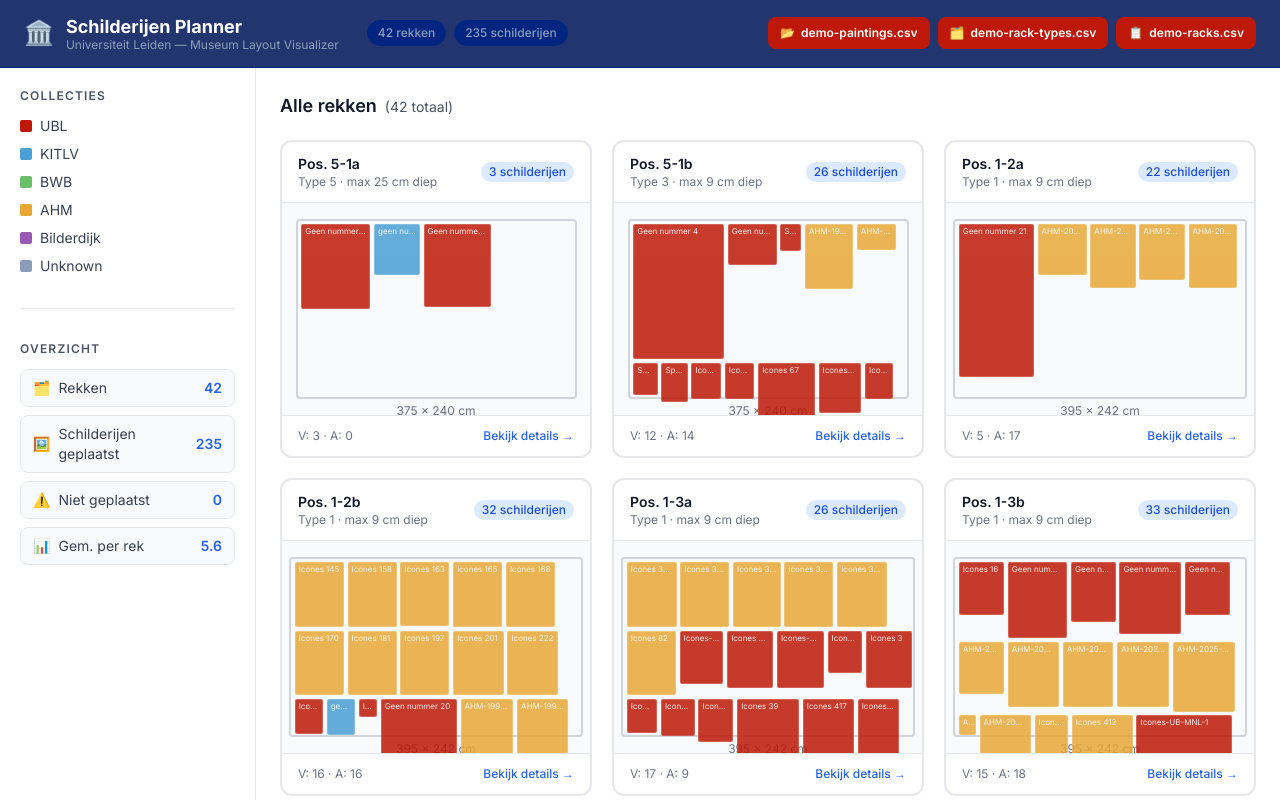
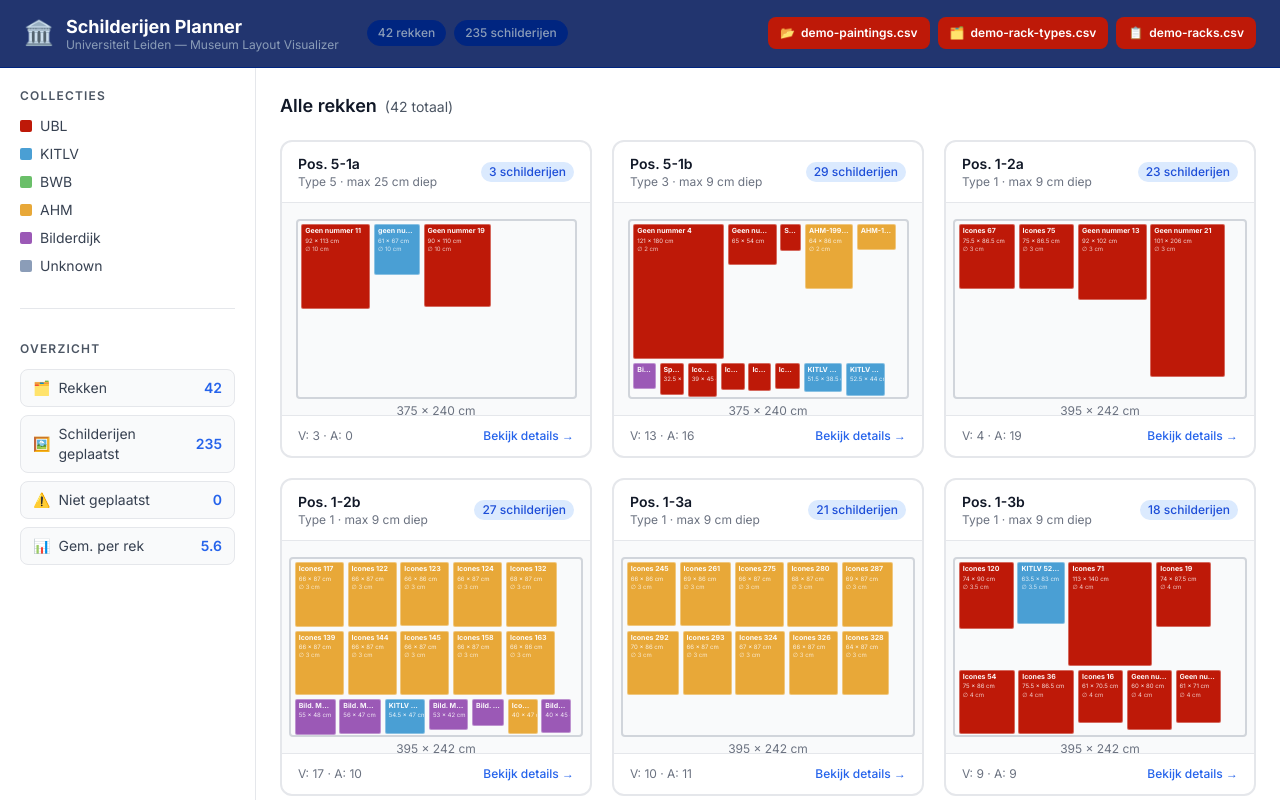
Before and after one commit to ublrama/ubl-painting-layout-visualizer, a React (Vite) app: page / in a window 1280 px wide. Shown: the top 800 px of the page. Built offline with nearby package versions, Linux system fonts and the light colour scheme.

Commit message:
feat: enhance painting visualization with improved layout and dimensions

```diff
--- a/src/components/PaintingRect.tsx
+++ b/src/components/PaintingRect.tsx
@@ -1,87 +1,87 @@
-import { useState } from 'react';
-import type { CSSProperties, RefObject, MouseEvent } from 'react';
+import type { CSSProperties } from 'react';
 import type { PlacedPainting } from '../types';
 import { COLLECTION_COLORS } from '../constants';
-import { Tooltip } from './Tooltip';
 
 interface PaintingRectProps {
   painting: PlacedPainting;
   scale: number;
-  containerRef?: RefObject<HTMLDivElement | null>;
 }
 
-export function PaintingRect({ painting, scale, containerRef }: PaintingRectProps) {
-  const [tooltipPos, setTooltipPos] = useState<{ x: number; y: number } | null>(null);
-
+export function PaintingRect({ painting, scale }: PaintingRectProps) {
   const collection = painting.collection;
   const color = COLLECTION_COLORS[collection] ?? COLLECTION_COLORS['Unknown'];
 
+  const pxWidth  = painting.width  * scale;
+  const pxHeight = painting.height * scale;
+
+  // Adaptive font size: readable at high zoom, tiny-but-present at low zoom
+  const fontSize     = Math.max(7, Math.min(11, scale * 4.5));
+  const subFontSize  = Math.max(6, fontSize - 1);
+
   const style: CSSProperties = {
     position: 'absolute',
-    left: painting.x * scale,
-    top: painting.y * scale,
-    width: painting.width * scale,
-    height: painting.height * scale,
+    left:   painting.x * scale,
+    top:    painting.y * scale,
+    width:  pxWidth,
+    height: pxHeight,
     backgroundColor: color,
-    opacity: 0.85,
-    border: '1px solid rgba(255,255,255,0.2)',
+    border: '1px solid rgba(255,255,255,0.35)',
     borderRadius: 2,
     overflow: 'hidden',
-    cursor: 'crosshair',
     boxSizing: 'border-box',
+    display: 'flex',
+    flexDirection: 'column',
+    justifyContent: 'flex-start',
+    padding: '2px 3px',
+    gap: 1,
   };
 
-  function handleMouseMove(e: MouseEvent<HTMLDivElement>) {
-    const container = containerRef?.current;
-    if (container) {
-      const rect = container.getBoundingClientRect();
-      setTooltipPos({ x: e.clientX - rect.left, y: e.clientY - rect.top });
-    } else {
-      setTooltipPos({ x: e.nativeEvent.offsetX, y: e.nativeEvent.offsetY });
-    }
-  }
-
   return (
-    <div
-      style={style}
-      onMouseEnter={(e) => {
-        const container = containerRef?.current;
-        if (container) {
-          const rect = container.getBoundingClientRect();
-          setTooltipPos({ x: e.clientX - rect.left, y: e.clientY - rect.top });
-        } else {
-          setTooltipPos({ x: e.nativeEvent.offsetX, y: e.nativeEvent.offsetY });
-        }
-      }}
-      onMouseMove={handleMouseMove}
-      onMouseLeave={() => setTooltipPos(null)}
-    >
-      {/* Label */}
+    <div style={style}>
+      {/* Signatuur — always shown */}
       <span
         style={{
-          display: 'block',
-          padding: '2px 3px',
-          fontSize: Math.max(8, scale * 5),
-          color: 'rgba(255,255,255,0.9)',
+          fontSize,
+          fontWeight: 700,
+          color: 'rgba(255,255,255,0.95)',
           lineHeight: 1.2,
-          userSelect: 'none',
           overflow: 'hidden',
           textOverflow: 'ellipsis',
           whiteSpace: 'nowrap',
+          userSelect: 'none',
         }}
       >
         {painting.signatuur}
       </span>
 
-      {/* Tooltip */}
-      {tooltipPos && (
-        <Tooltip
-          painting={painting}
-          color={color}
-          collection={collection}
-          x={tooltipPos.x - painting.x * scale}
-          y={tooltipPos.y - painting.y * scale}
-        />
+      {/* Dimensions — shown when there's enough vertical space */}
+      {pxHeight >= 28 && (
+        <span
+          style={{
+            fontSize: subFontSize,
+            color: 'rgba(255,255,255,0.85)',
+            lineHeight: 1.2,
+            whiteSpace: 'nowrap',
+            userSelect: 'none',
+          }}
+        >
+          {painting.width} × {painting.height} cm
+        </span>
+      )}
+
+      {/* Depth — shown only when there's ample space */}
+      {pxHeight >= 44 && painting.depth > 0 && (
+        <span
+          style={{
+            fontSize: subFontSize,
+            color: 'rgba(255,255,255,0.75)',
+            lineHeight: 1.2,
+            whiteSpace: 'nowrap',
+            userSelect: 'none',
+          }}
+        >
+          ∅ {painting.depth} cm
+        </span>
       )}
     </div>
   );
--- a/src/components/RackCanvas.tsx
+++ b/src/components/RackCanvas.tsx
@@ -27,7 +27,7 @@ export function RackCanvas({ rack, side, scale }: RackCanvasProps) {
           backgroundColor: '#f9fafb',
           border: '2px solid #d1d5db',
           borderRadius: 4,
-          overflow: 'visible',
+          overflow: 'hidden',
           flexShrink: 0,
         }}
       >
@@ -36,7 +36,6 @@ export function RackCanvas({ rack, side, scale }: RackCanvasProps) {
             key={p.signatuur}
             painting={p}
             scale={scale}
-            containerRef={containerRef}
           />
         ))}
       </div>
--- a/src/utils/assignPaintingsToRacks.ts
+++ b/src/utils/assignPaintingsToRacks.ts
@@ -18,8 +18,11 @@ function tryPlace(
   rackWidth: number,
   rackHeight: number,
 ): boolean {
-  // Try current shelf first
-  if (shelfState.currentX + painting.width + PADDING <= rackWidth) {
+  // Try current shelf first — must fit both horizontally and vertically within the rack
+  if (
+    shelfState.currentX + painting.width + PADDING <= rackWidth &&
+    shelfState.currentY + painting.height + PADDING <= rackHeight
+  ) {
     shelfState.paintings.push({ ...painting, x: shelfState.currentX, y: shelfState.currentY });
     shelfState.currentX += painting.width + PADDING;
     if (painting.height + PADDING > shelfState.shelfHeight) {
```
